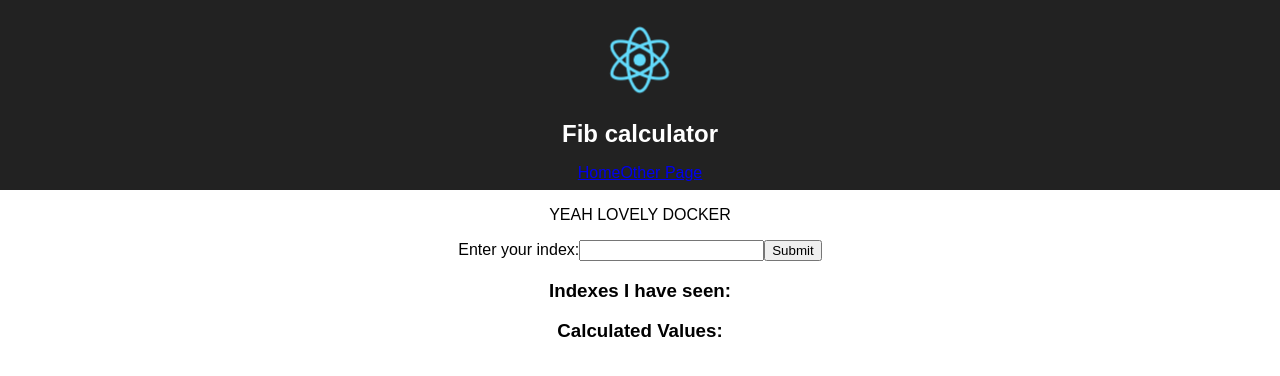
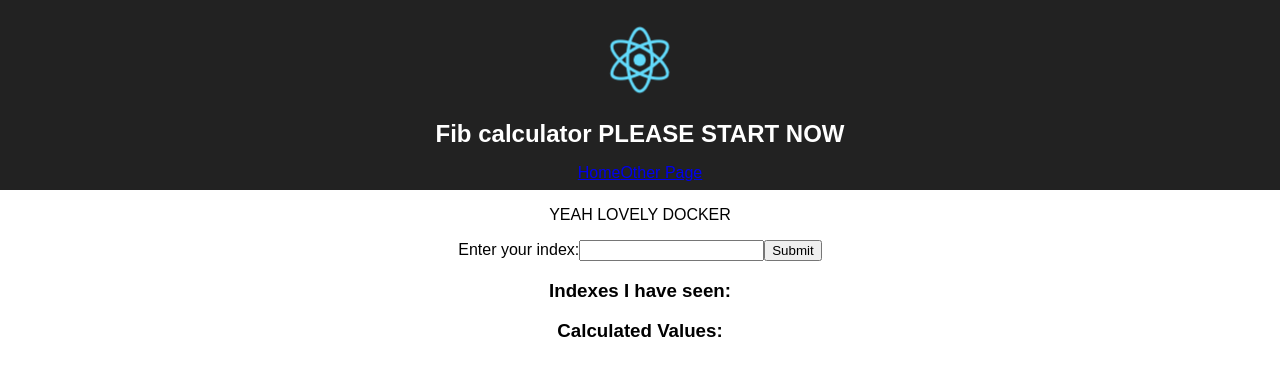
Before and after one commit to swarpatel23/multi-k8s, a React (Create React App) app in the folder client/: page / in a window 1280 px wide. Shown: the top 376 px of the page. Built offline with nearby package versions, Linux system fonts and the light colour scheme; no server answers.

Commit message:
text changed

```diff
--- a/client/src/App.js
+++ b/client/src/App.js
@@ -12,7 +12,7 @@ class App extends Component {
         <div className="App">
           <header className="App-header">
             <img src={logo} className="App-logo" alt="logo" />
-            <h1 className="App-title">Fib calculator</h1>
+            <h1 className="App-title">Fib calculator PLEASE START NOW</h1>
             <Link to="/">Home</Link>
             <Link to="/otherpage">Other Page</Link>
           </header>
```
